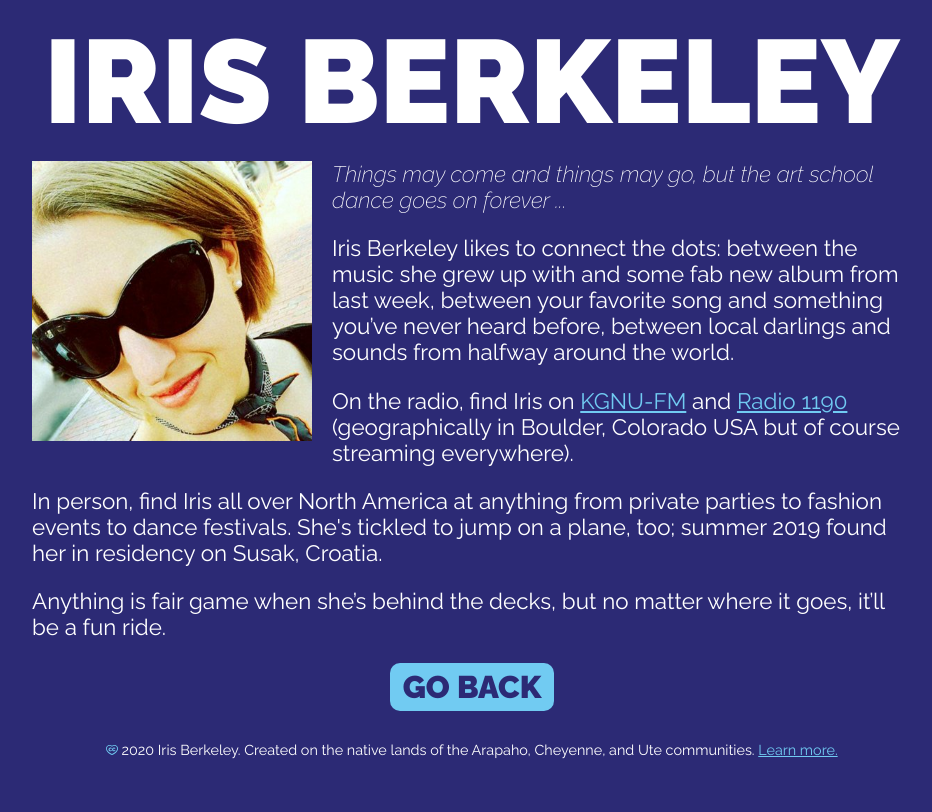
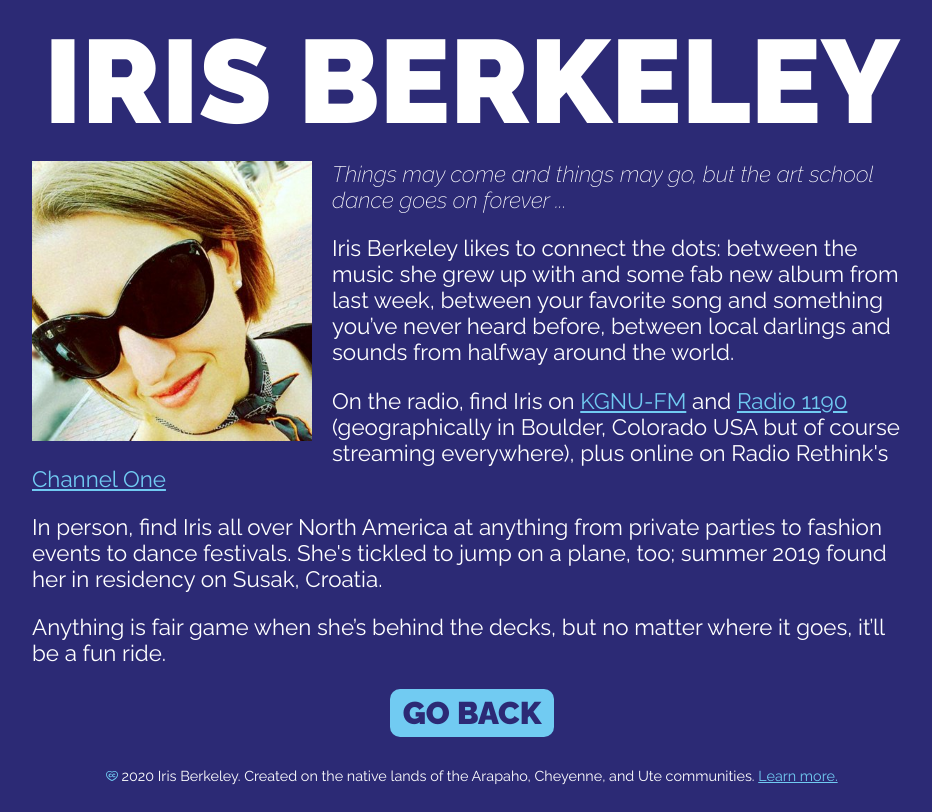
Before and after one commit to jessicaschilling/iris-berkeley, a React (Create React App) app: page / in a window 1280 px wide. Both pictures are taken after a click on the element 339 px from the left and 300 px from the top of the page. Shown: the whole page, without its empty margins (168-1100 px from the left). Built offline with nearby package versions, Linux system fonts and the light colour scheme.

Commit message:
Add Radio Rethink

```diff
--- a/src/App.js
+++ b/src/App.js
@@ -29,7 +29,7 @@ class App extends Component {
             <img src="img/about.jpg" alt="Iris Berkeley" />
             <p><em>Things may come and things may go, but the art school dance goes on forever ...</em></p>
             <p>Iris Berkeley likes to connect the dots: between the music she grew up with and some fab new album from last week, between your favorite song and something you’ve never heard before, between local darlings and sounds from halfway around the world.</p>
-            <p>On the radio, find Iris on <a href="http://www.kgnu.org" target="_blank" rel="noopener noreferrer">KGNU-FM</a> and <a href="http://www.radio1190.org" target="_blank" rel="noopener noreferrer">Radio 1190</a> (geographically in Boulder, Colorado USA but of course streaming everywhere).</p>
+            <p>On the radio, find Iris on <a href="http://www.kgnu.org" target="_blank" rel="noopener noreferrer">KGNU-FM</a> and <a href="http://www.radio1190.org" target="_blank" rel="noopener noreferrer">Radio 1190</a> (geographically in Boulder, Colorado USA but of course streaming everywhere), plus online on Radio Rethink's <a href="https://www.radiorethink.com/index.cfm/fuseaction/rr.page/pageID/projects-channelone-eclectic.html"  target="_blank" rel="noopener noreferrer">Channel One</a></p>
             <p>In person, find Iris all over North America at anything from private parties to fashion events to dance festivals. She's tickled to jump on a plane, too; summer 2019 found her in residency on Susak, Croatia.</p>
             <p>Anything is fair game when she’s behind the decks, but no matter where it goes, it’ll be a fun ride. </p>
             <center><button onClick={()=>{ document.getElementById('text-about').style.display = 'none'; document.getElementById('grid-container').style.display = 'flex'; }}>Go back</button></center>
```
